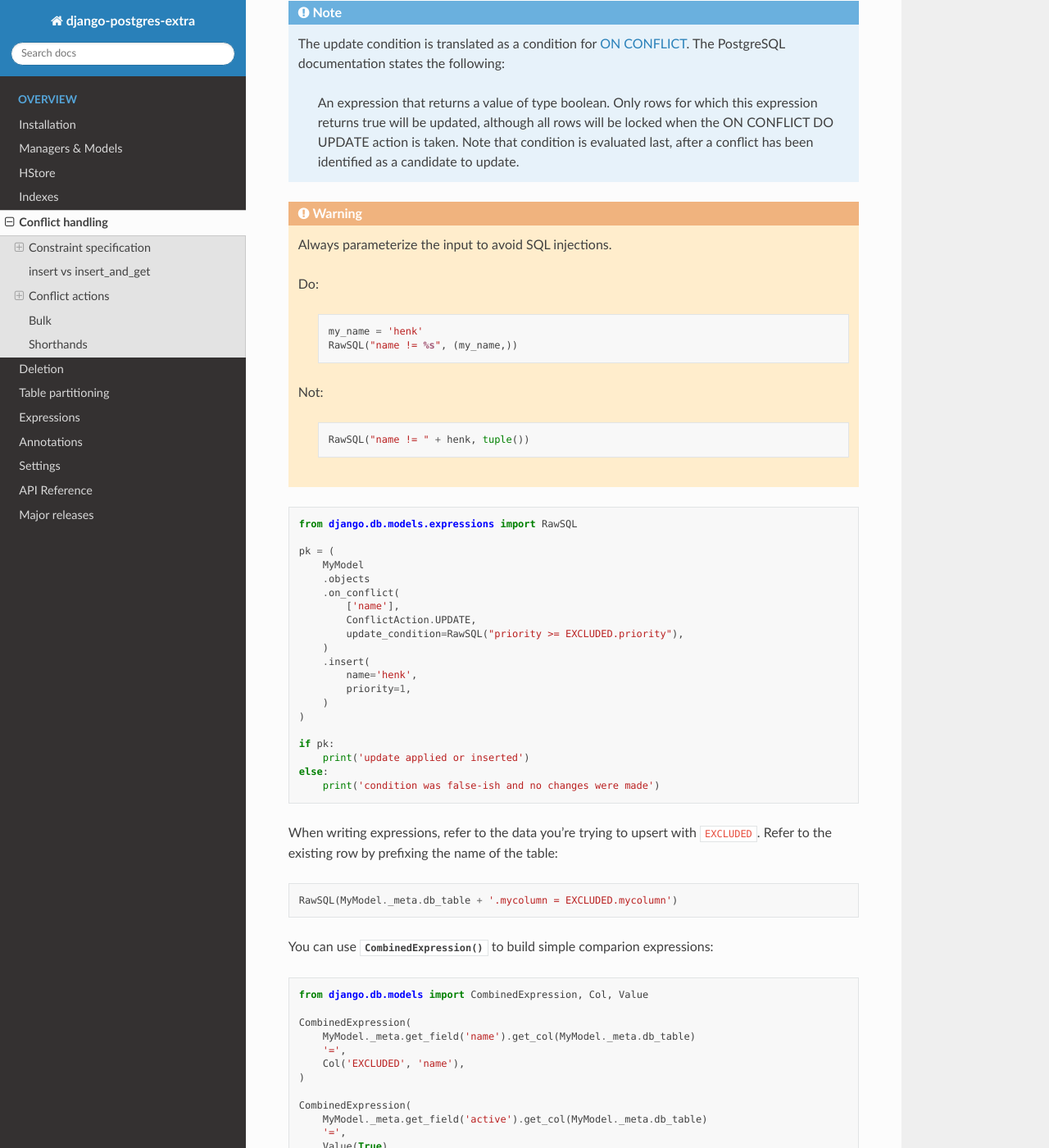
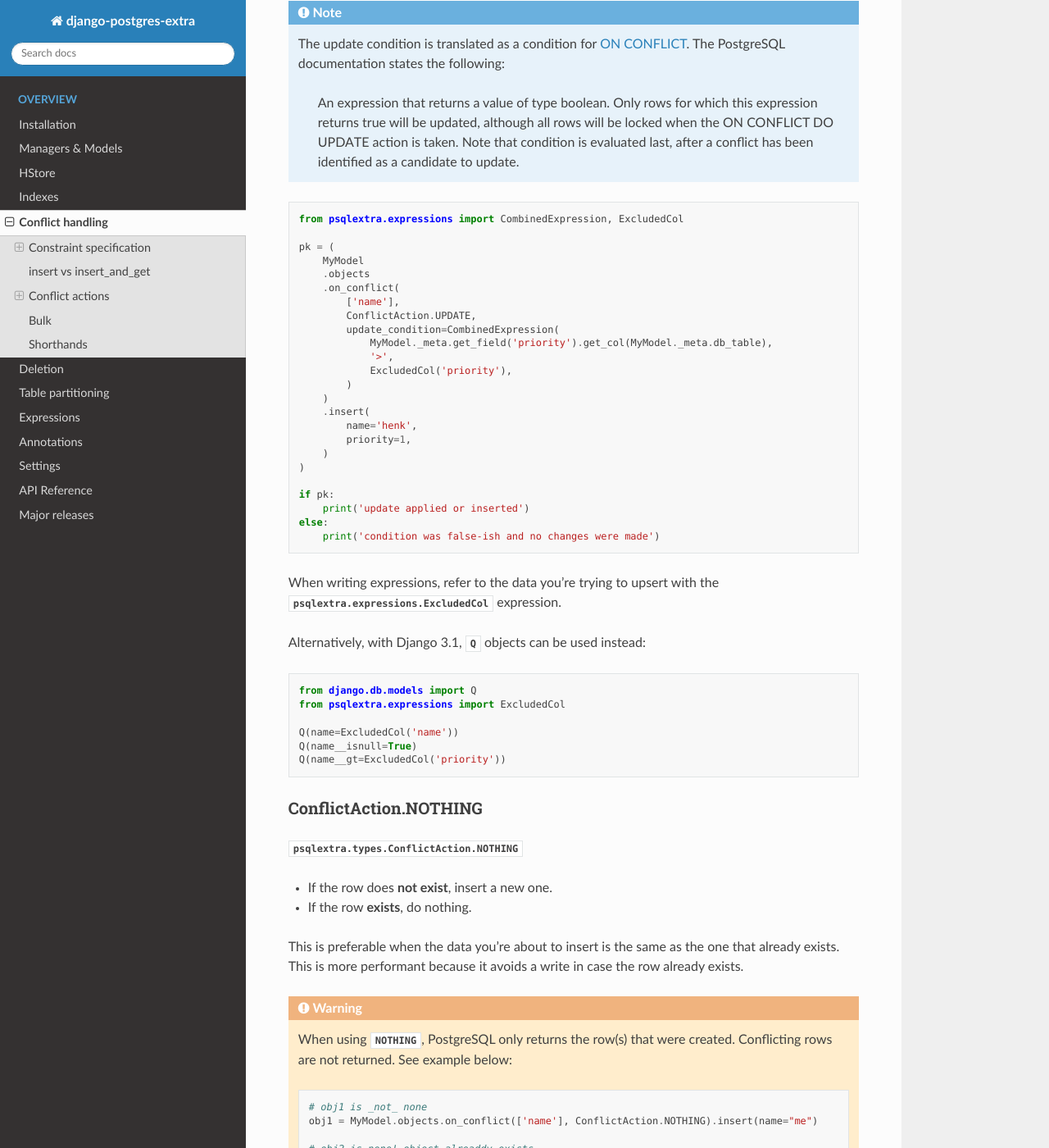
Before and after one commit to SectorLabs/django-postgres-extra, a Sphinx documentation site: the page built from docs/source/conflict_handling.rst, in a window 1280 px wide and 1400 px high, scrolled down 3174 px. Shown: the whole window at 82% size. Built offline with Sphinx 7.4.7 and the Read the Docs theme 2.0.0, drawn with Linux system fonts in a browser that asks for light colours.

Commit message:
Allow Q objects to be used for upsert update condition and index predicate

```diff
--- a/docs/source/api_reference.rst
+++ b/docs/source/api_reference.rst
@@ -29,8 +29,11 @@ API Reference
 
    .. autoclass:: DateTimeEpoch
 
+   .. autoclass:: ExcludedCol
+
 .. automodule:: psqlextra.indexes
 
+   .. autoclass:: UniqueIndex
    .. autoclass:: ConditionalUniqueIndex
    .. autoclass:: CaseInsensitiveUniqueIndex
 
--- a/docs/source/conflict_handling.rst
+++ b/docs/source/conflict_handling.rst
@@ -155,27 +155,9 @@ A row level lock is acquired before evaluating the condition and proceeding with
         An expression that returns a value of type boolean. Only rows for which this expression returns true will be updated, although all rows will be locked when the ON CONFLICT DO UPDATE action is taken. Note that condition is evaluated last, after a conflict has been identified as a candidate to update.
 
 
-.. warning::
-
-    Always parameterize the input to avoid SQL injections.
-
-    Do:
-
-        .. code-block:: python
-
-            my_name = 'henk'
-            RawSQL("name != %s", (my_name,))
-
-    Not:
-
-        .. code-block:: python
-
-            RawSQL("name != " + henk, tuple())
-
-
 .. code-block:: python
 
-    from django.db.models.expressions import RawSQL
+    from psqlextra.expressions import CombinedExpression, ExcludedCol
 
     pk = (
         MyModel
@@ -183,7 +165,11 @@ A row level lock is acquired before evaluating the condition and proceeding with
         .on_conflict(
             ['name'],
             ConflictAction.UPDATE,
-            update_condition=RawSQL("priority >= EXCLUDED.priority"),
+            update_condition=CombinedExpression(
+                MyModel._meta.get_field('priority').get_col(MyModel._meta.db_table),
+                '>',
+                ExcludedCol('priority'),
+            )
         )
         .insert(
             name='henk',
@@ -197,30 +183,18 @@ A row level lock is acquired before evaluating the condition and proceeding with
         print('condition was false-ish and no changes were made')
 
 
-When writing expressions, refer to the data you're trying to upsert with ``EXCLUDED``. Refer to the existing row by prefixing the name of the table:
+When writing expressions, refer to the data you're trying to upsert with the :class:`psqlextra.expressions.ExcludedCol` expression.
+
+Alternatively, with Django 3.1, :class:`~django:django.db.models.Q` objects can be used instead:
 
 .. code-block:: python
 
-    RawSQL(MyModel._meta.db_table + '.mycolumn = EXCLUDED.mycolumn')
+    from django.db.models import Q
+    from psqlextra.expressions import ExcludedCol
 
-You can use :meth:`~django:django.db.models.expressions.CombinedExpression` to build simple comparion expressions:
-
-
-.. code-block:: python
-
-    from django.db.models import CombinedExpression, Col, Value
-
-    CombinedExpression(
-        MyModel._meta.get_field('name').get_col(MyModel._meta.db_table)
-        '=',
-        Col('EXCLUDED', 'name'),
-    )
-
-    CombinedExpression(
-        MyModel._meta.get_field('active').get_col(MyModel._meta.db_table)
-        '=',
-        Value(True),
-    )
+    Q(name=ExcludedCol('name'))
+    Q(name__isnull=True)
+    Q(name__gt=ExcludedCol('priority'))
 
 
 ConflictAction.NOTHING
```
Also changed, not shown: docs/source/expressions.rst (+28 -0 lines), 5 other files.
